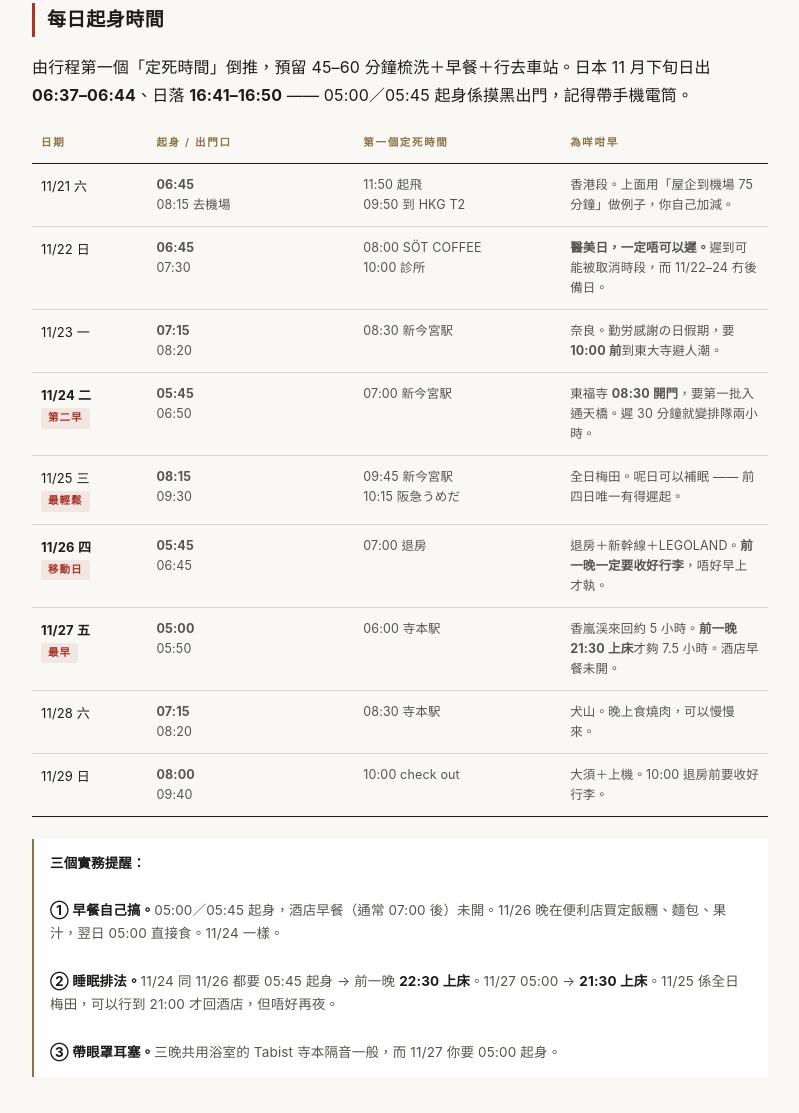
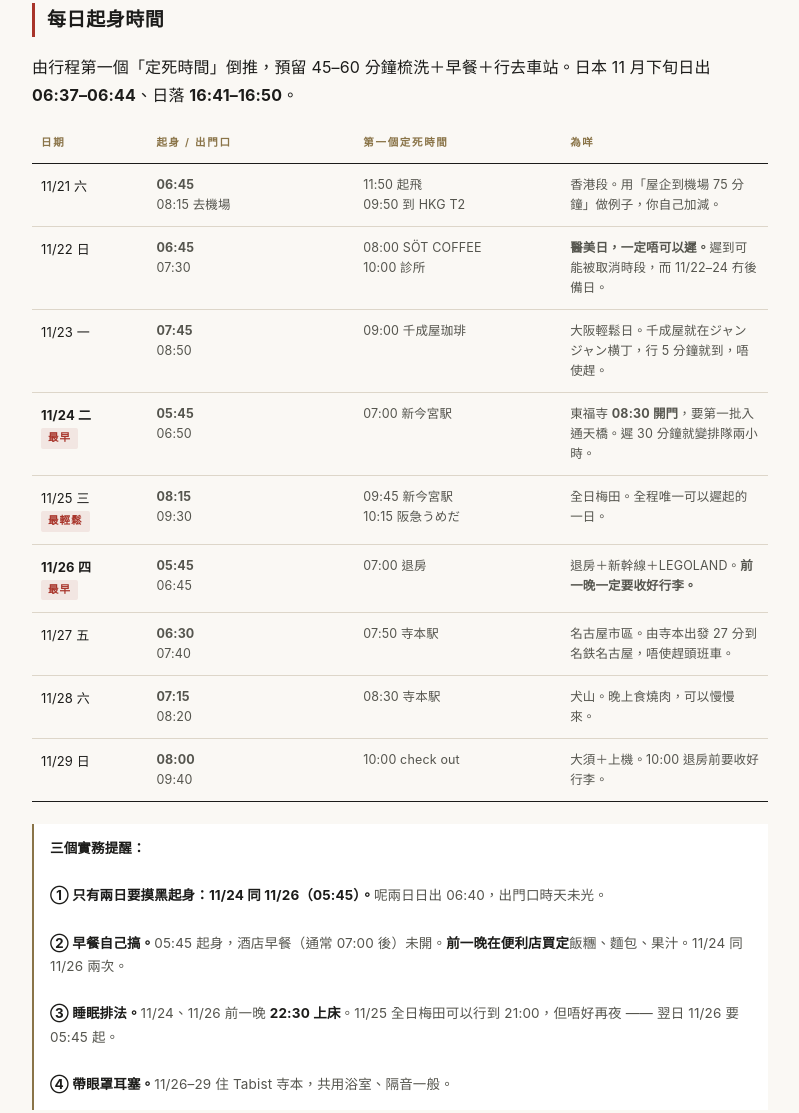
Before and after one commit to tomcheung99/trip-2611, a plain HTML site: page index.html in a window 1280 px wide. Shown: the part 3579-4692 px from the top of the page, without its empty margins (240-1039 px from the left). Drawn offline with Linux system fonts and the light colour scheme.

Commit message:
wake-up table: align to new 11/23 Osaka easy day & 11/27 Nagoya city day

```diff
--- a/index.html
+++ b/index.html
@@ -1003,18 +1003,18 @@
 
 <h2>每日起身時間</h2>
 
-<p class="leg">由行程第一個「定死時間」倒推，預留 45–60 分鐘梳洗＋早餐＋行去車站。日本 11 月下旬日出 <b>06:37–06:44</b>、日落 <b>16:41–16:50</b> —— 05:00／05:45 起身係摸黑出門，記得帶手機電筒。</p>
-
-<table class="stack">
-  <thead><tr><th>日期</th><th>起身 / 出門口</th><th>第一個定死時間</th><th>為咩咁早</th></tr></thead>
-  <tbody>
-    <tr><td class="base">11/21 六</td><td class="leg"><b>06:45</b><br>08:15 去機場</td><td class="leg">11:50 起飛<br>09:50 到 HKG T2</td><td class="leg">香港段。上面用「屋企到機場 75 分鐘」做例子，你自己加減。</td></tr>
+<p class="leg">由行程第一個「定死時間」倒推，預留 45–60 分鐘梳洗＋早餐＋行去車站。日本 11 月下旬日出 <b>06:37–06:44</b>、日落 <b>16:41–16:50</b>。</p>
+
+<table class="stack">
+  <thead><tr><th>日期</th><th>起身 / 出門口</th><th>第一個定死時間</th><th>為咩</th></tr></thead>
+  <tbody>
+    <tr><td class="base">11/21 六</td><td class="leg"><b>06:45</b><br>08:15 去機場</td><td class="leg">11:50 起飛<br>09:50 到 HKG T2</td><td class="leg">香港段。用「屋企到機場 75 分鐘」做例子，你自己加減。</td></tr>
     <tr><td class="base">11/22 日</td><td class="leg"><b>06:45</b><br>07:30</td><td class="leg">08:00 SÖT COFFEE<br>10:00 診所</td><td class="leg"><b>醫美日，一定唔可以遲。</b>遲到可能被取消時段，而 11/22–24 冇後備日。</td></tr>
-    <tr><td class="base">11/23 一</td><td class="leg"><b>07:15</b><br>08:20</td><td class="leg">08:30 新今宮駅</td><td class="leg">奈良。勤労感謝の日假期，要 <b>10:00 前</b>到東大寺避人潮。</td></tr>
-    <tr><td class="base"><b>11/24 二</b><br><span class="tag">第二早</span></td><td class="leg"><b>05:45</b><br>06:50</td><td class="leg">07:00 新今宮駅</td><td class="leg">東福寺 <b>08:30 開門</b>，要第一批入通天橋。遲 30 分鐘就變排隊兩小時。</td></tr>
-    <tr><td class="base">11/25 三<br><span class="tag">最輕鬆</span></td><td class="leg"><b>08:15</b><br>09:30</td><td class="leg">09:45 新今宮駅<br>10:15 阪急うめだ</td><td class="leg">全日梅田。呢日可以補眠 —— 前四日唯一有得遲起。</td></tr>
-    <tr><td class="base"><b>11/26 四</b><br><span class="tag">移動日</span></td><td class="leg"><b>05:45</b><br>06:45</td><td class="leg">07:00 退房</td><td class="leg">退房＋新幹線＋LEGOLAND。<b>前一晚一定要收好行李</b>，唔好早上才執。</td></tr>
-    <tr><td class="base"><b>11/27 五</b><br><span class="tag">最早</span></td><td class="leg"><b>05:00</b><br>05:50</td><td class="leg">06:00 寺本駅</td><td class="leg">香嵐渓來回約 5 小時。<b>前一晚 21:30 上床</b>才夠 7.5 小時。酒店早餐未開。</td></tr>
+    <tr><td class="base">11/23 一</td><td class="leg"><b>07:45</b><br>08:50</td><td class="leg">09:00 千成屋珈琲</td><td class="leg">大阪輕鬆日。千成屋就在ジャンジャン横丁，行 5 分鐘就到，唔使趕。</td></tr>
+    <tr><td class="base"><b>11/24 二</b><br><span class="tag">最早</span></td><td class="leg"><b>05:45</b><br>06:50</td><td class="leg">07:00 新今宮駅</td><td class="leg">東福寺 <b>08:30 開門</b>，要第一批入通天橋。遲 30 分鐘就變排隊兩小時。</td></tr>
+    <tr><td class="base">11/25 三<br><span class="tag">最輕鬆</span></td><td class="leg"><b>08:15</b><br>09:30</td><td class="leg">09:45 新今宮駅<br>10:15 阪急うめだ</td><td class="leg">全日梅田。全程唯一可以遲起的一日。</td></tr>
+    <tr><td class="base"><b>11/26 四</b><br><span class="tag">最早</span></td><td class="leg"><b>05:45</b><br>06:45</td><td class="leg">07:00 退房</td><td class="leg">退房＋新幹線＋LEGOLAND。<b>前一晚一定要收好行李。</b></td></tr>
+    <tr><td class="base">11/27 五</td><td class="leg"><b>06:30</b><br>07:40</td><td class="leg">07:50 寺本駅</td><td class="leg">名古屋市區。由寺本出發 27 分到名鉄名古屋，唔使趕頭班車。</td></tr>
     <tr><td class="base">11/28 六</td><td class="leg"><b>07:15</b><br>08:20</td><td class="leg">08:30 寺本駅</td><td class="leg">犬山。晚上食燒肉，可以慢慢來。</td></tr>
     <tr><td class="base">11/29 日</td><td class="leg"><b>08:00</b><br>09:40</td><td class="leg">10:00 check out</td><td class="leg">大須＋上機。10:00 退房前要收好行李。</td></tr>
   </tbody>
@@ -1022,9 +1022,10 @@
 
 <div class="note">
   <b>三個實務提醒：</b><br><br>
-  <b>① 早餐自己搞。</b>05:00／05:45 起身，酒店早餐（通常 07:00 後）未開。11/26 晚在便利店買定飯糰、麵包、果汁，翌日 05:00 直接食。11/24 一樣。<br><br>
-  <b>② 睡眠排法。</b>11/24 同 11/26 都要 05:45 起身 → 前一晚 <b>22:30 上床</b>。11/27 05:00 → <b>21:30 上床</b>。11/25 係全日梅田，可以行到 21:00 才回酒店，但唔好再夜。<br><br>
-  <b>③ 帶眼罩耳塞。</b>三晚共用浴室的 Tabist 寺本隔音一般，而 11/27 你要 05:00 起身。
+  <b>① 只有兩日要摸黑起身：11/24 同 11/26（05:45）。</b>呢兩日日出 06:40，出門口時天未光。<br><br>
+  <b>② 早餐自己搞。</b>05:45 起身，酒店早餐（通常 07:00 後）未開。<b>前一晚在便利店買定</b>飯糰、麵包、果汁。11/24 同 11/26 兩次。<br><br>
+  <b>③ 睡眠排法。</b>11/24、11/26 前一晚 <b>22:30 上床</b>。11/25 全日梅田可以行到 21:00，但唔好再夜 —— 翌日 11/26 要 05:45 起。<br><br>
+  <b>④ 帶眼罩耳塞。</b>11/26–29 住 Tabist 寺本，共用浴室、隔音一般。
 </div>
 
 <h2>住宿（已訂）</h2>
```
Also changed, not shown: 1 other file.
